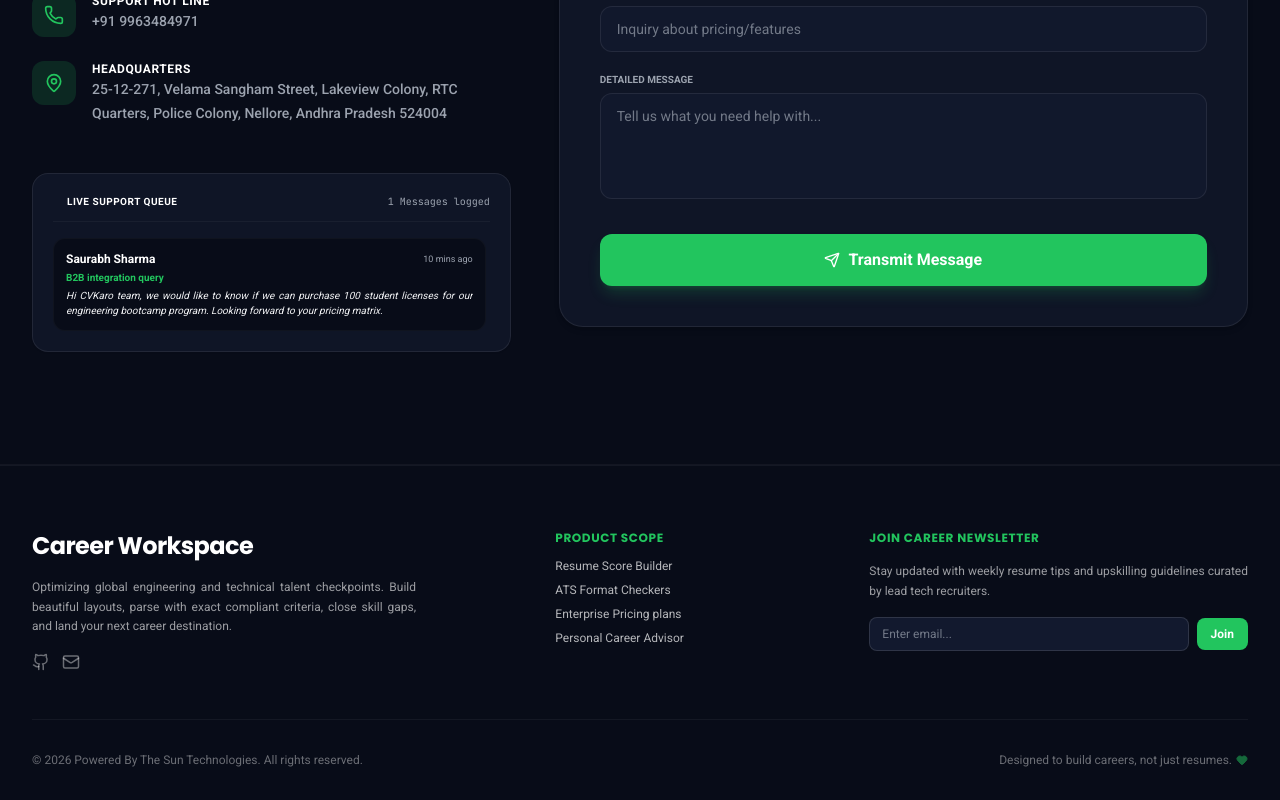
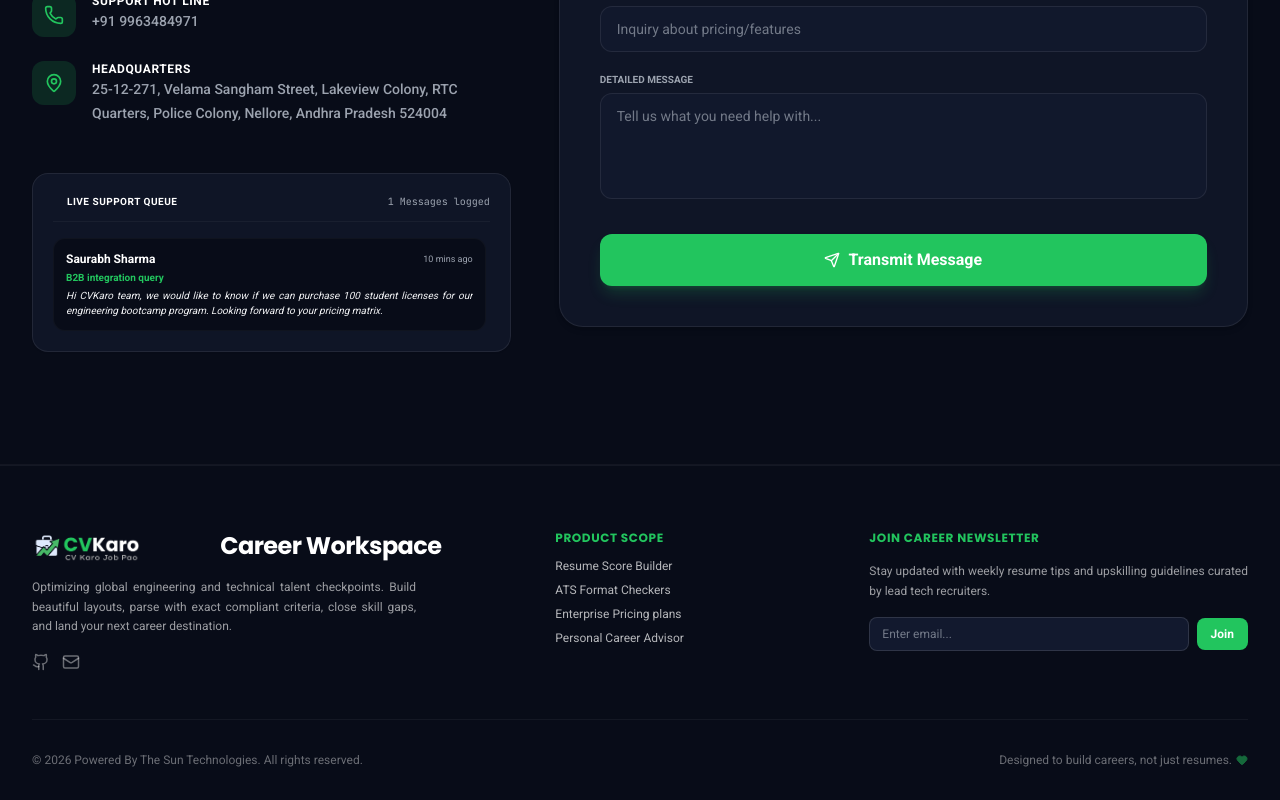
Before and after one commit to phanindra73/cvkaro-public, a React (Vite) app: page / in a window 1280 px wide. Shown: the part 8072-8872 px from the top of the page. Built offline with nearby package versions, Linux system fonts and the light colour scheme.

Commit message:
twelth Commit

```diff
--- a/src/App.tsx
+++ b/src/App.tsx
@@ -197,6 +197,7 @@ export default function App() {
             {/* Brand column */}
             <div className="md:col-span-5 space-y-4">
               <div className="flex items-center gap-2">
+                <img src="/logo_main.png" alt="CVKaro Logo" className="h-8 w-auto object-contain" referrerPolicy="no-referrer" />
                 <span className="font-display text-2xl font-bold tracking-tight text-white">
                   Career Workspace
                 </span>
```
Also changed, not shown: public/1.png (deleted), public/logo_main.png.
